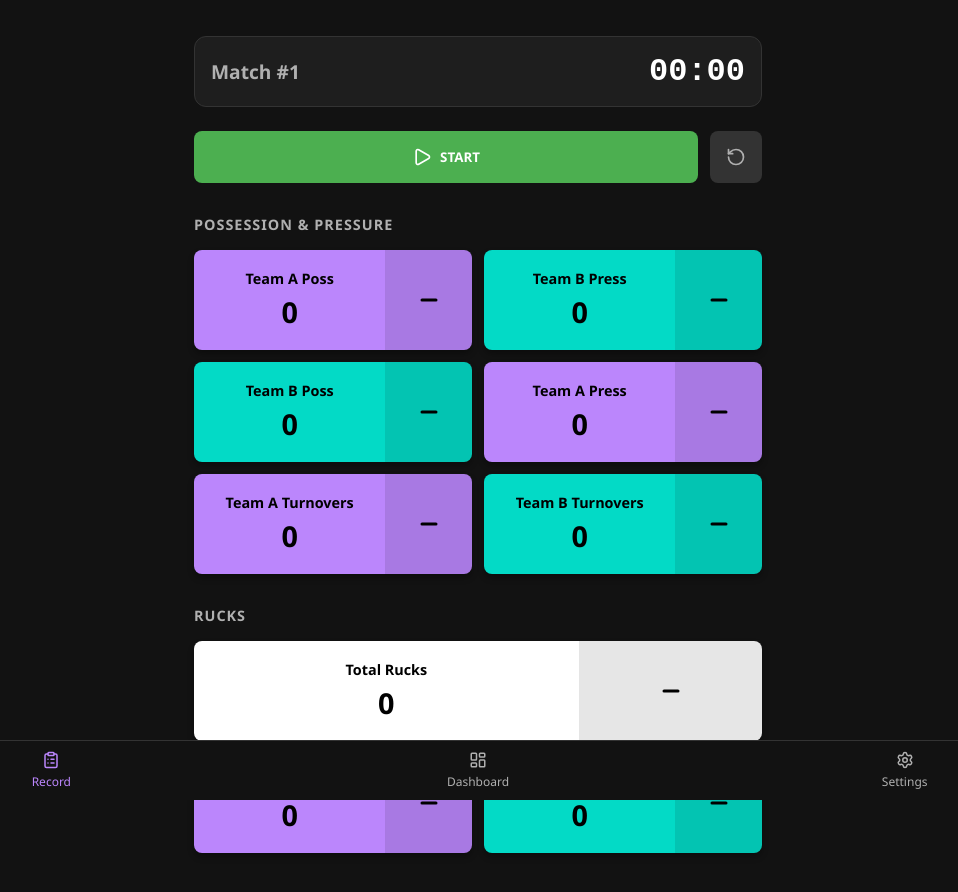
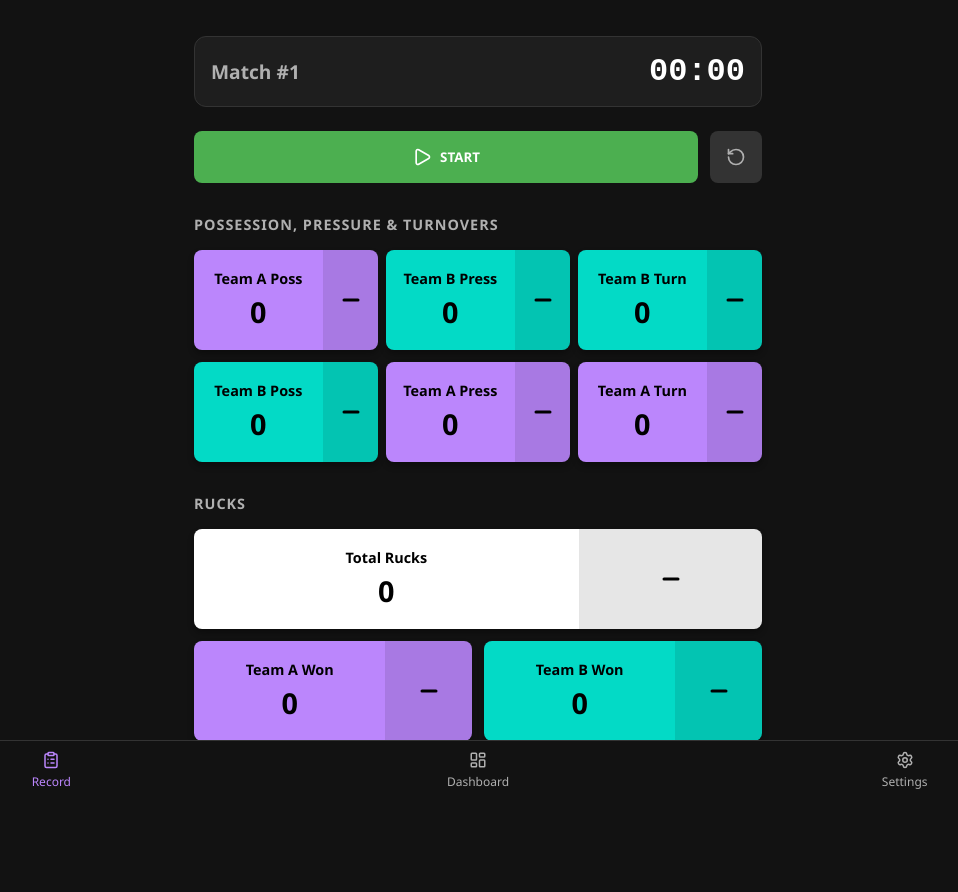
Before and after one commit to CavaJoder/Camogie, a React (Vite) app: page / in a window 1280 px wide. Shown: the top 892 px of the page, without its empty margins (162-1120 px from the left). After the commit the page ends 821 px from the top, so only its background shows below. Built offline with nearby package versions, Linux system fonts and the light colour scheme.

Commit message:
feat: refine record view layout to 3-column grid

```diff
--- a/src/views/RecordView.jsx
+++ b/src/views/RecordView.jsx
@@ -111,12 +111,12 @@ const RecordView = () => {
                 </button>
             </div>
 
-            {/* Possession & Pressure Section */}
+            {/* Possession & Pressure & Turnovers Section */}
             <div style={{ marginBottom: '32px' }}>
-                <h3 style={{ color: '#b0b0b0', marginBottom: '16px', textTransform: 'uppercase', fontSize: '0.9rem', letterSpacing: '1px' }}>Possession & Pressure</h3>
+                <h3 style={{ color: '#b0b0b0', marginBottom: '16px', textTransform: 'uppercase', fontSize: '0.9rem', letterSpacing: '1px' }}>Possession, Pressure & Turnovers</h3>
 
-                {/* Row 1: Team A Poss | Team B Press */}
-                <div style={{ display: 'grid', gridTemplateColumns: '1fr 1fr', gap: '12px', marginBottom: '12px' }}>
+                {/* Row 1: Team A Poss | Team B Press | Team B Turnovers */}
+                <div style={{ display: 'grid', gridTemplateColumns: '1fr 1fr 1fr', gap: '8px', marginBottom: '12px' }}>
                     <Button
                         label={`${matchInfo.homeTeam} Poss`}
                         count={currentStats.possessionsA}
@@ -131,10 +131,17 @@ const RecordView = () => {
                         onIncrement={() => updateStat('pressuresB', 1)}
                         onDecrement={() => updateStat('pressuresB', -1)}
                     />
+                    <Button
+                        label={`${matchInfo.awayTeam} Turn`}
+                        count={currentStats.turnoversB}
+                        color={matchInfo.awayTeamColor}
+                        onIncrement={() => updateStat('turnoversB', 1)}
+                        onDecrement={() => updateStat('turnoversB', -1)}
+                    />
                 </div>
 
-                {/* Row 2: Team B Poss | Team A Press */}
-                <div style={{ display: 'grid', gridTemplateColumns: '1fr 1fr', gap: '12px', marginBottom: '12px' }}>
+                {/* Row 2: Team B Poss | Team A Press | Team A Turnovers */}
+                <div style={{ display: 'grid', gridTemplateColumns: '1fr 1fr 1fr', gap: '8px' }}>
                     <Button
                         label={`${matchInfo.awayTeam} Poss`}
                         count={currentStats.possessionsB}
@@ -149,23 +156,12 @@ const RecordView = () => {
                         onIncrement={() => updateStat('pressuresA', 1)}
                         onDecrement={() => updateStat('pressuresA', -1)}
                     />
-                </div>
-
-                {/* Row 3: Turnovers */}
-                <div style={{ display: 'grid', gridTemplateColumns: '1fr 1fr', gap: '12px' }}>
                     <Button
-                        label={`${matchInfo.homeTeam} Turnovers`}
+                        label={`${matchInfo.homeTeam} Turn`}
                         count={currentStats.turnoversA}
                         color={matchInfo.homeTeamColor}
                         onIncrement={() => updateStat('turnoversA', 1)}
                         onDecrement={() => updateStat('turnoversA', -1)}
-                    />
-                    <Button
-                        label={`${matchInfo.awayTeam} Turnovers`}
-                        count={currentStats.turnoversB}
-                        color={matchInfo.awayTeamColor}
-                        onIncrement={() => updateStat('turnoversB', 1)}
-                        onDecrement={() => updateStat('turnoversB', -1)}
                     />
                 </div>
             </div>
```
